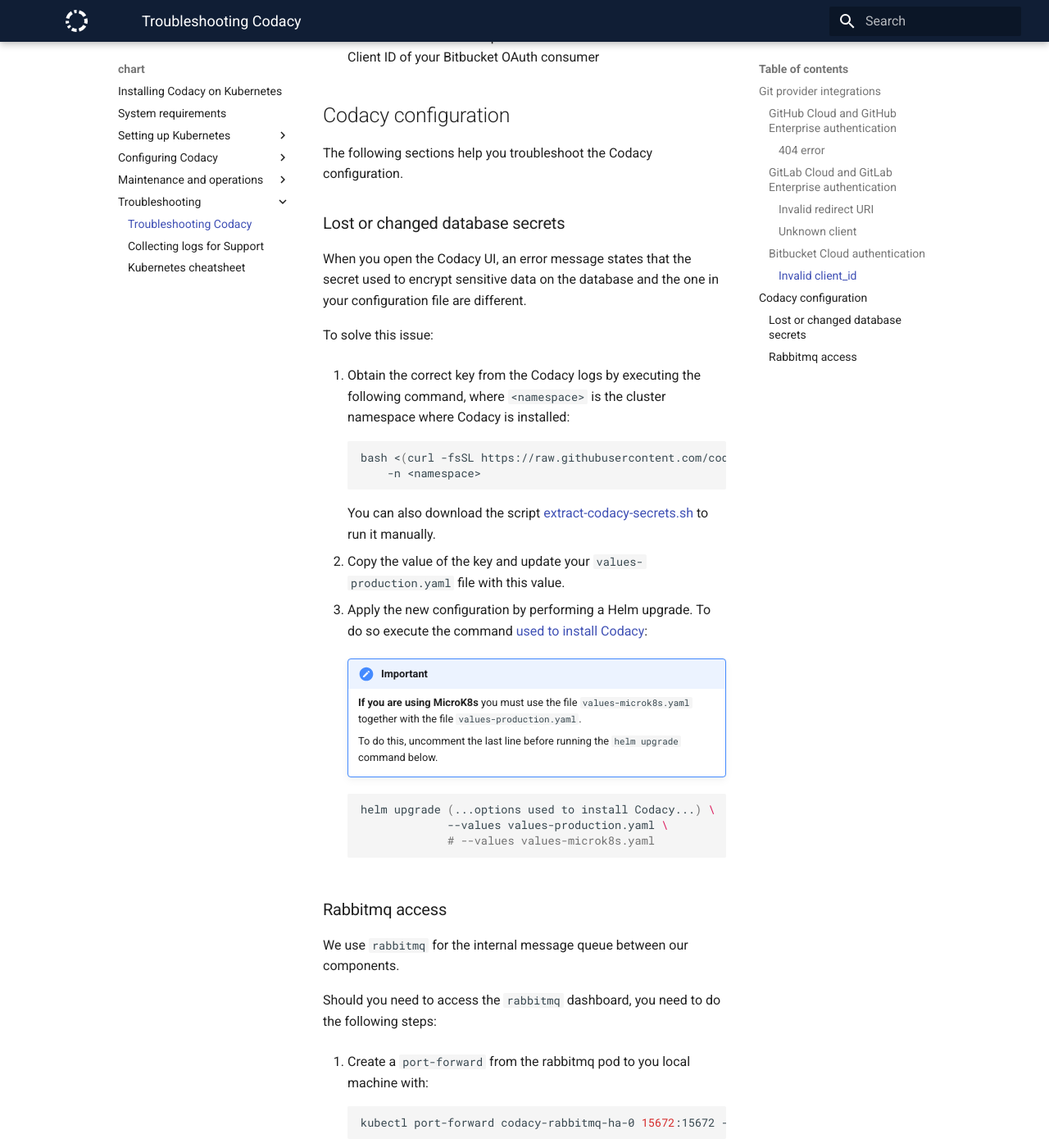
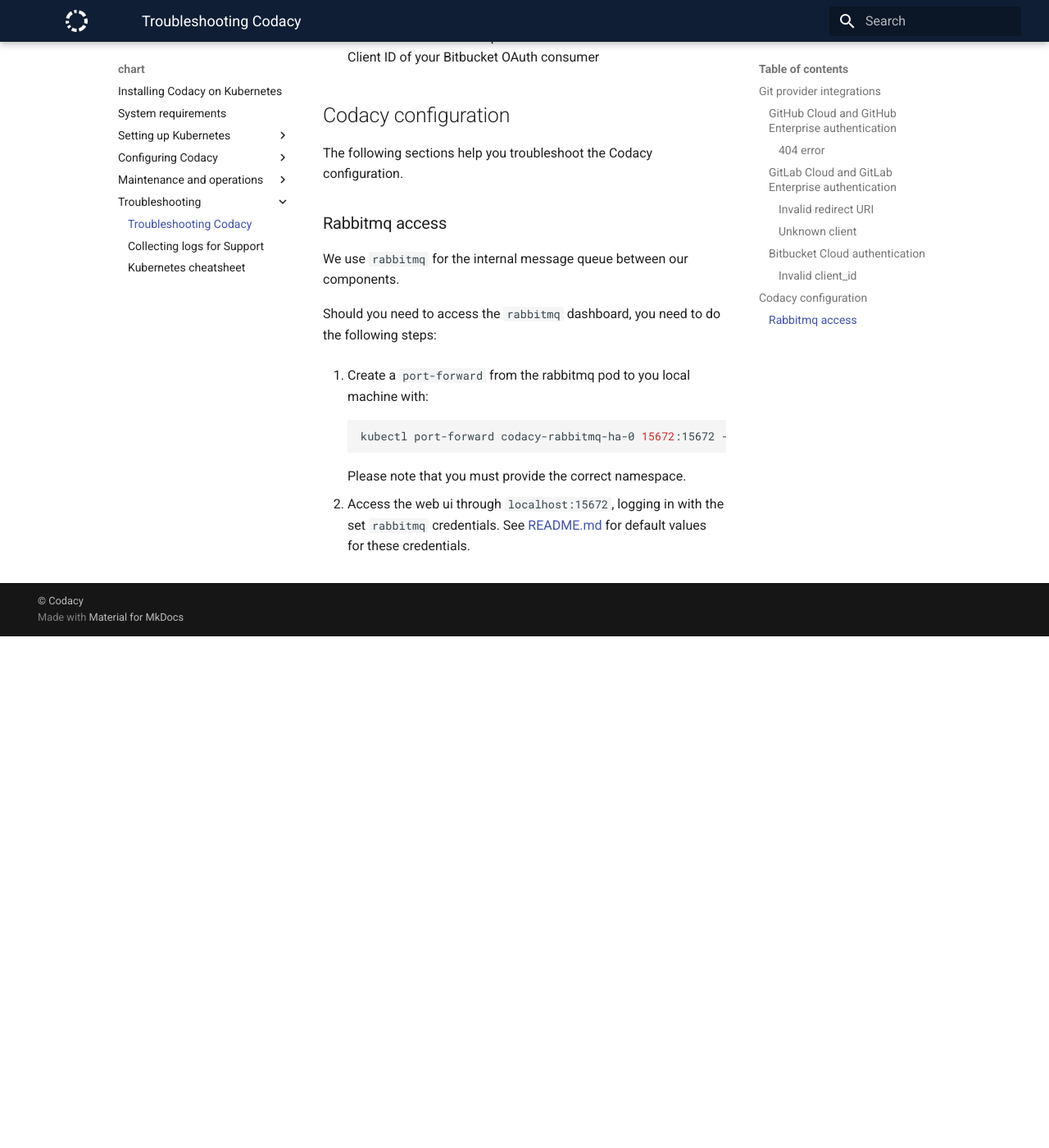
Before and after one commit to codacy/chart, an MkDocs documentation site: the page built from docs/troubleshoot/troubleshoot.md, in a window 1280 px wide and 1400 px high, scrolled down 3870 px. Shown: the whole window at 82% size. Built offline with MkDocs 1.6.1 and Material for MkDocs 9.7.7, drawn with Linux system fonts in a browser that asks for light colours; after the commit the page ends 4646 px from its top, so only the background shows below that.

Commit message:
fix: Remove spurious section "Lost or changed database secrets"
This section had already been removed in pull request #458.

````diff
--- a/docs/troubleshoot/troubleshoot.md
+++ b/docs/troubleshoot/troubleshoot.md
@@ -96,36 +96,6 @@
 
 The following sections help you troubleshoot the Codacy configuration.
 
-### Lost or changed database secrets {id="db-secrets"}
-
-When you open the Codacy UI, an error message states that the secret used to encrypt sensitive data on the database and the one in your configuration file are different.
-
-To solve this issue:
-
-1.  Obtain the correct key from the Codacy logs by executing the following command, where `<namespace>` is the cluster namespace where Codacy is installed:
-
-    ```bash
-    bash <(curl -fsSL https://raw.githubusercontent.com/codacy/chart/master/docs/troubleshoot/extract-codacy-secrets.sh) \
-        -n <namespace>
-    ```
-
-    You can also download the script [extract-codacy-secrets.sh](extract-codacy-secrets.sh) to run it manually.
-
-2.  Copy the value of the key and update your `values-production.yaml` file with this value.
-
-3.  Apply the new configuration by performing a Helm upgrade. To do so execute the command [used to install Codacy](../index.md#helm-upgrade):
-
-    !!! important
-        **If you are using MicroK8s** you must use the file `values-microk8s.yaml` together with the file `values-production.yaml`.
-
-        To do this, uncomment the last line before running the `helm upgrade` command below.
-
-    ```bash
-    helm upgrade (...options used to install Codacy...) \
-                 --values values-production.yaml \
-                 # --values values-microk8s.yaml
-    ```
-
 ### Rabbitmq access
 
 We use `rabbitmq` for the internal message queue between our components.
````
